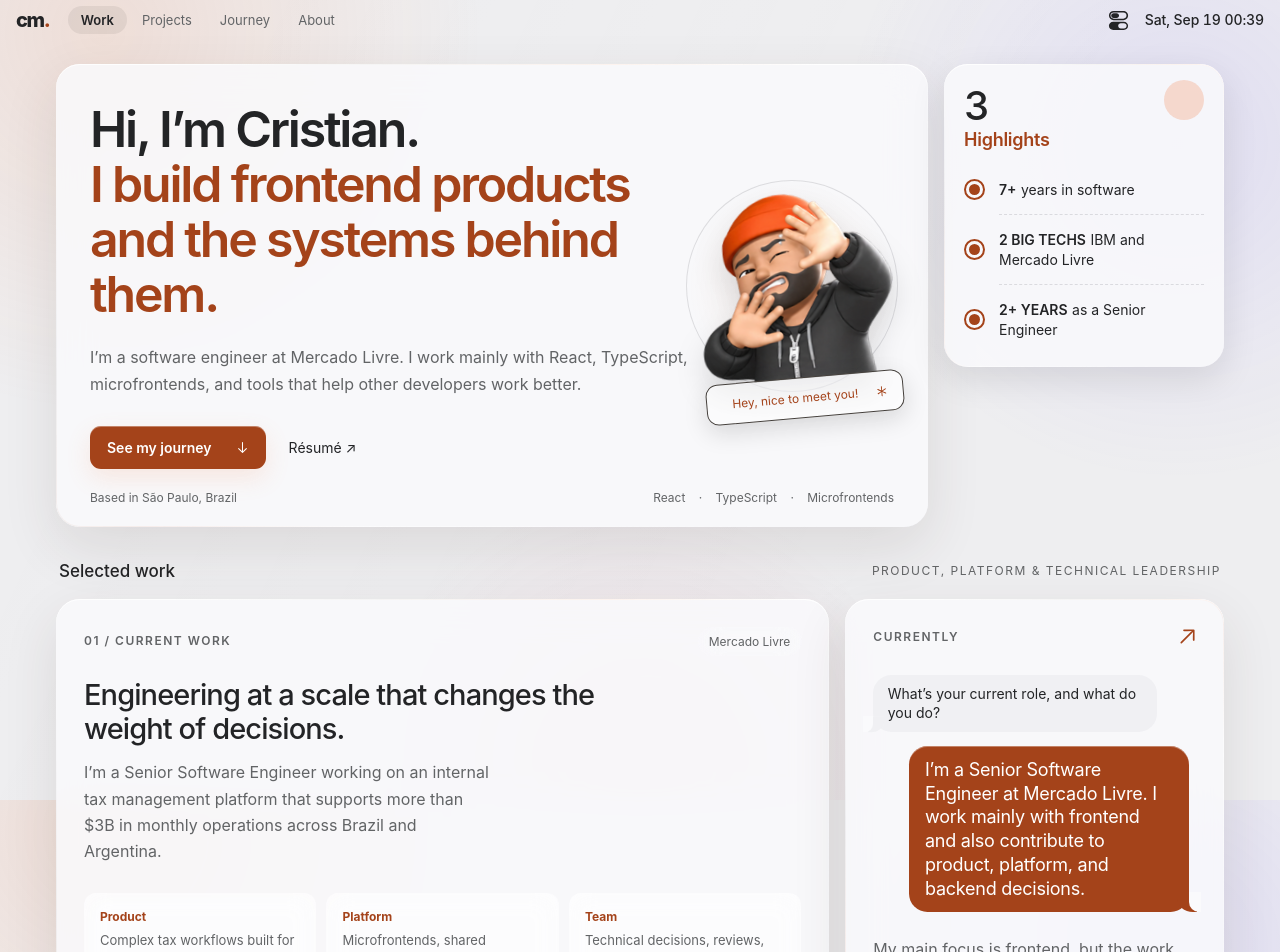
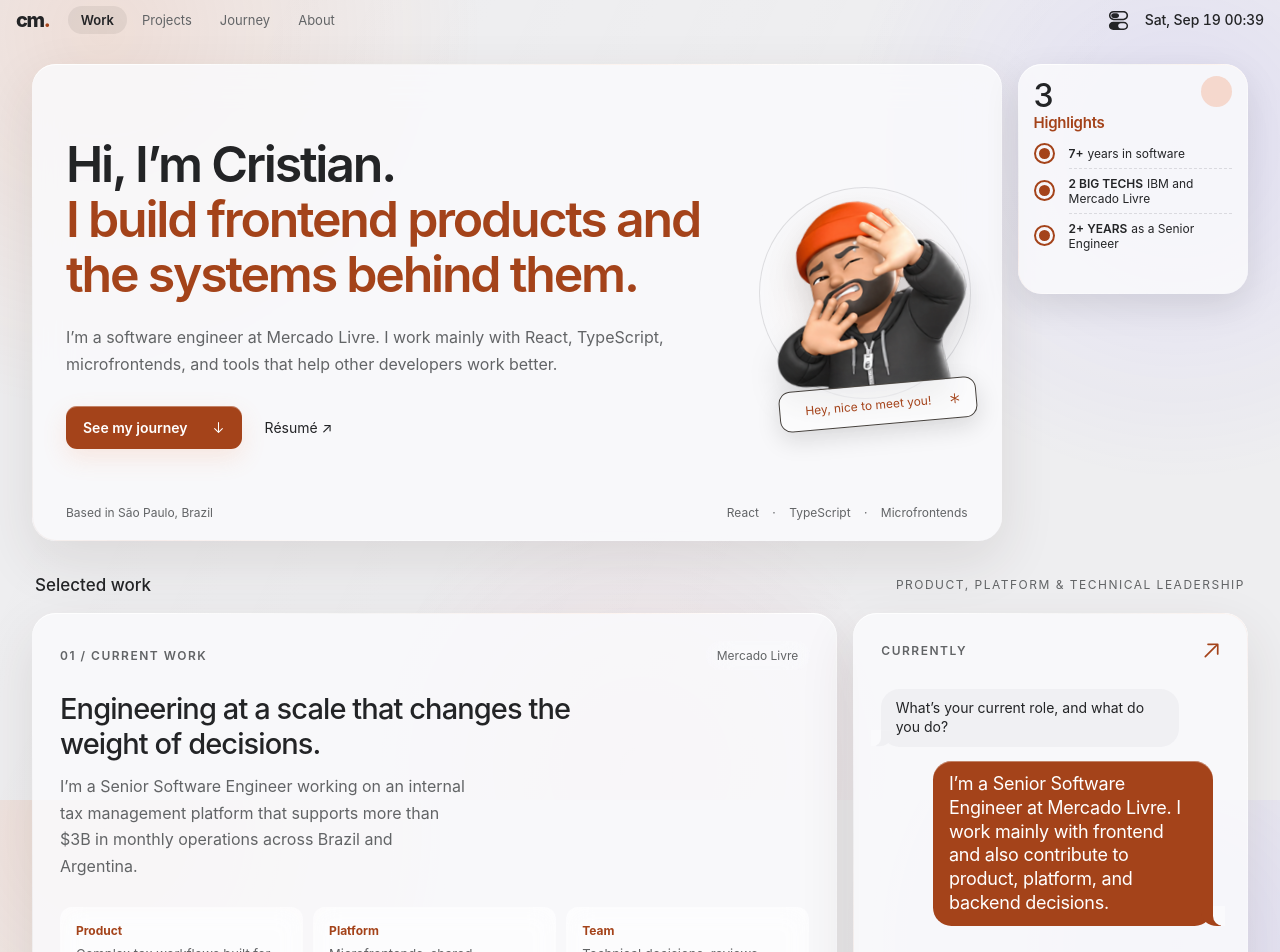
Before and after one commit to cristianmacedo/portfolio, a React (Vite) app: page / in a window 1280 px wide. Shown: the top 952 px of the page. Built offline with nearby package versions, Linux system fonts and the light colour scheme.

Commit message:
Align hero and highlights to square grid

```diff
--- a/src/App.jsx
+++ b/src/App.jsx
@@ -78,7 +78,7 @@ function SectionHeading({ id, title, caption }) {
 
 function WorkSection({ t, onDetails }) {
   return (
-    <>
+    <section className="work-section" aria-labelledby="work">
       <SectionHeading id="work" title={t.selectedWork} caption={t.workCaption} />
       <div className="bento">
         <article className="card featured">
@@ -102,7 +102,7 @@ function WorkSection({ t, onDetails }) {
           <div className="personal"><span>{t.outside}</span><p>{t.outsideCopy}</p></div>
         </article>
       </div>
-    </>
+    </section>
   );
 }
 
--- a/src/adaptive-theme.css
+++ b/src/adaptive-theme.css
@@ -926,3 +926,76 @@ dialog .close .sf-symbol { width: 18px; height: 18px; }
 @media (max-width: 900px) {
   .top-widgets .reminders-widget { max-height: calc(100vh - 88px); }
 }
+
+/* The desktop flow uses the reminders widget as one square grid unit. */
+.shell {
+  max-width: 1504px;
+  container-type: inline-size;
+}
+.work-section { view-transition-name: selected-work; }
+.focus-mode .work-section { display: none; }
+
+::view-transition-old(selected-work) { animation: focus-fade-out .24s ease both; }
+::view-transition-new(selected-work) { animation: focus-fade-in .34s .12s ease both; }
+
+@media (min-width: 901px) {
+  .top-grid {
+    --flow-gap: 16px;
+    --flow-unit: calc((100cqi - 4 * var(--flow-gap)) / 5);
+    grid-template-columns: repeat(5, minmax(0, 1fr));
+    grid-template-rows: repeat(2, var(--flow-unit));
+    gap: var(--flow-gap);
+    align-items: stretch;
+  }
+  .top-grid > .hero {
+    grid-column: span 4;
+    grid-row: span 2;
+    min-height: 0;
+    height: 100%;
+  }
+  .top-grid > .top-widgets {
+    grid-column: span 1;
+    grid-row: span 1;
+    width: 100%;
+    height: var(--flow-unit);
+    min-height: 0;
+  }
+  .top-widgets .reminders-widget {
+    width: 100%;
+    height: 100%;
+    min-height: 0;
+    max-height: none;
+    aspect-ratio: 1;
+    padding: 12px 16px 8px;
+  }
+  .top-widgets .reminders-widget .reminders-header {
+    padding-bottom: 8px;
+  }
+  .top-widgets .reminders-widget .reminders-header strong {
+    font-size: 32px;
+  }
+  .top-widgets .reminders-widget .reminders-header span:not(.reminders-app-icon) {
+    margin-top: 1px;
+    font-size: 15px;
+  }
+  .top-widgets .reminders-widget .reminders-app-icon {
+    width: 31px;
+    height: 31px;
+  }
+  .top-widgets .reminders-widget .reminders-list li {
+    min-height: 0;
+  }
+  .top-widgets .reminders-widget .reminders-list li > div {
+    padding: 7px 0;
+    font-size: 12px;
+    line-height: 1.25;
+  }
+  .focus-mode .top-grid {
+    grid-template-columns: repeat(5, minmax(0, 1fr));
+    grid-template-rows: repeat(2, var(--flow-unit));
+  }
+  .focus-mode .top-grid > .hero {
+    grid-column: 1 / -1;
+    grid-row: 1 / -1;
+  }
+}
```
